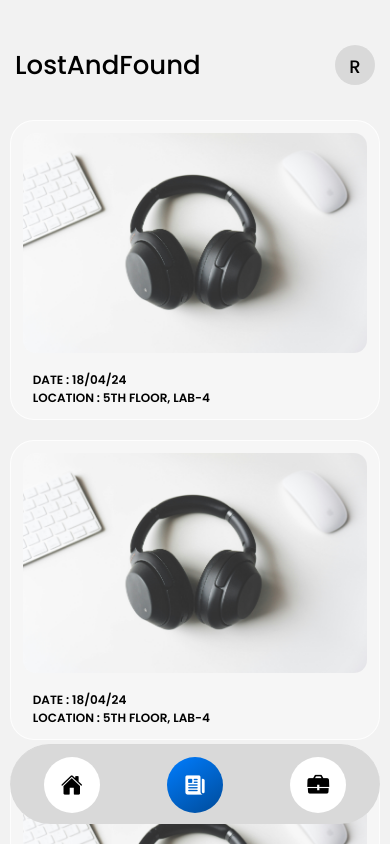
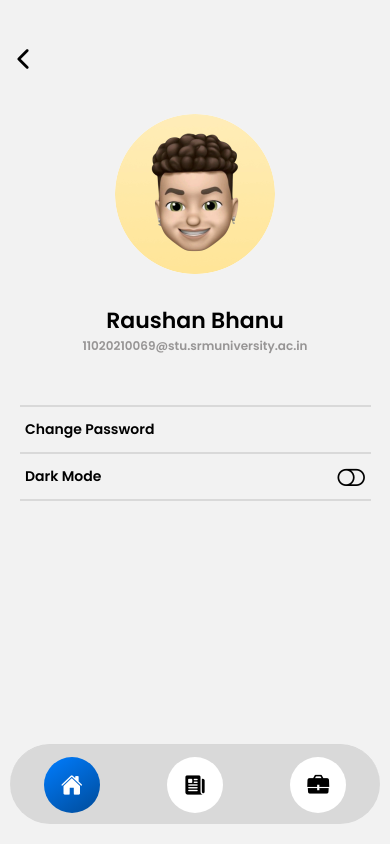
Before and after one commit to programmerftw/srmunite, a React Native app: screen /profile in a window 390 px wide. Built offline with nearby package versions, Linux system fonts and the light colour scheme.

Commit message:
fix:Profile Navigation from Home Screen;minor fixes

```diff
--- a/App.js
+++ b/App.js
@@ -5,11 +5,11 @@ import StackNavigator from './Apps/Navigator/StackNavigator';
 import BottomNavigator from './Apps/Navigator/BottomNavigator';
 import Profile from './Apps/Screens/Profile'
 import NewsExtended from './Apps/Screens/NewsExtended'
+
 export default function App() {
   return (
     // Login and Signup
     // <StackNavigator />
-    // <OTP/>
 
     // Other Screens (Home, News, etc)
     <BottomNavigator />
--- a/Apps/Components/Header.jsx
+++ b/Apps/Components/Header.jsx
@@ -1,30 +1,33 @@
-import { View, Text,StyleSheet } from 'react-native'
+import { View, Text, StyleSheet } from 'react-native'
 import React from 'react'
 import CustomFonts from './CustomFonts'
 import ProfileButton from './ProfileButton'
 
-export default function Header({headText,fontFamily,fontSize}) {
+export default function Header({ headText, fontFamily, fontSize,  routeName }) {
   const fontloaded = CustomFonts()
   if (!fontloaded) {
     return null;
   }
+  const shouldShowProfileButton = () => {
+    return routeName !== 'News' && routeName !== 'LostAndFound';
+  };
   return (
     <View>
       <View style={styles.head}>
-        <Text style={[styles.text,{fontFamily:fontFamily,fontSize:fontSize}]}>{headText}</Text>
-        <ProfileButton/>
+        <Text style={[styles.text, { fontFamily: fontFamily, fontSize: fontSize }]}>{headText}</Text>
+        {shouldShowProfileButton() && <ProfileButton />}
       </View>
     </View>
   )
 }
 
 const styles = StyleSheet.create({
-    head:{
+  head: {
     flexDirection: 'row',
     justifyContent: 'space-between',
     alignItems: 'center',
-      marginTop:45,
-      marginHorizontal:15,
-      marginBottom:35
+    marginTop: 50,
+    marginHorizontal: 15,
+    marginBottom: 35
   },
 })
--- a/Apps/Components/ProfileButton.jsx
+++ b/Apps/Components/ProfileButton.jsx
@@ -1,15 +1,21 @@
-import { View, Text, StyleSheet,TouchableOpacity } from 'react-native'
+import { View, Text, StyleSheet, TouchableOpacity } from 'react-native'
 import React from 'react'
 import Colors from '../Utils/Colors'
 import CustomFonts from './CustomFonts'
+import { useNavigation } from '@react-navigation/native';
 
 export default function ProfileButton({ initials }) {
+    const navigation = useNavigation();
+
+    const handleProfilePress = () => {
+        navigation.navigate('profile'); // Navigate to profile screen
+    };
     const fontloaded = CustomFonts();
     if (!fontloaded) {
         return null;
     }
     return (
-        <TouchableOpacity style={styles.container}>
+        <TouchableOpacity style={styles.container} onPress={handleProfilePress}>
             {/* <Text style={styles.text}>{initials}</Text> */}
             <Text style={styles.text}>R</Text>
         </TouchableOpacity>
@@ -25,7 +31,7 @@ const styles = StyleSheet.create({
         justifyContent: 'center',
     },
     text: {
-        marginTop:3,
+        marginTop: 3,
         textAlign: 'center',
         fontFamily: 'Poppins-Medium',
         fontSize: 18
--- a/Apps/Components/ProfilePhoto.jsx
+++ b/Apps/Components/ProfilePhoto.jsx
@@ -13,5 +13,6 @@ const styles = StyleSheet.create({
         marginVertical: 30,
         height: 160,
         width: 160,
+        borderRadius:100
     }
 })
--- a/Apps/Navigator/BottomNavigator.jsx
+++ b/Apps/Navigator/BottomNavigator.jsx
@@ -1,26 +1,47 @@
 import React from 'react';
 import { StyleSheet, View } from 'react-native';
 import Home from '../Screens/Home';
-import LostandFound from '../Screens/LostAndFound';
 import News from '../Screens/News';
+import LostAndFound from '../Screens/LostAndFound';
+import NewsExtended from '../Screens/NewsExtended';
 import Settings from '../Screens/Settings';
+import Colors from '../Utils/Colors';
+import Profile from '../Screens/Profile';
+import { Ionicons, Entypo } from '@expo/vector-icons';
+import { LinearGradient } from 'expo-linear-gradient'
 import { createBottomTabNavigator } from '@react-navigation/bottom-tabs';
 import { NavigationContainer } from '@react-navigation/native';
-import Colors from '../Utils/Colors';
-import { Ionicons, Entypo } from '@expo/vector-icons';
-import { LinearGradient } from 'expo-linear-gradient'
+import { createStackNavigator } from '@react-navigation/stack';
 
+
+const Stack = createStackNavigator();
 const Tab = createBottomTabNavigator();
 var iconSize = 22;
 const iconContainerSize = 56;
 
+const HomeStack = () => {
+    return (
+        <Stack.Navigator screenOptions={{ headerShown: false }}>
+            <Stack.Screen name="home" component={Home} />
+            <Stack.Screen name="profile" component={Profile} />
+        </Stack.Navigator>
+    );
+};
+const Newstack = () => {
+    return (
+        <Stack.Navigator screenOptions={{ headerShown: false }}>
+            <Stack.Screen name="news" component={News} />
+            <Stack.Screen name="newsextended" component={NewsExtended} />
+        </Stack.Navigator>
+    );
+};
 export default function BottomNavigator() {
 
     return (
         <NavigationContainer>
             {/* Home Screen */}
-            <Tab.Navigator screenOptions={screenOptions} initialRouteName='Home'>
-                <Tab.Screen name="home" component={Home} options={{
+            <Tab.Navigator screenOptions={screenOptions} initialRouteName='homestack'>
+                <Tab.Screen name="homestack" component={HomeStack} options={{
                     tabBarIcon: ({ focused }) =>
                         <View style={[styles.iconContainer, focused && styles.iconContainerFocused]}>
                             <LinearGradient
@@ -34,7 +55,7 @@ export default function BottomNavigator() {
                         </View>
                 }} />
                 {/* Lost and Found Screen */}
-                <Tab.Screen name="profile" component={LostandFound} options={{
+                <Tab.Screen name="lostandfound" component={LostAndFound} options={{
                     tabBarIcon: ({ focused }) =>
                         <View style={[styles.iconContainer, focused && styles.iconContainerFocused]}>
                             <LinearGradient
--- a/Apps/Navigator/StackNavigator.jsx
+++ b/Apps/Navigator/StackNavigator.jsx
@@ -1,21 +1,19 @@
 import React from 'react'
-import { StatusBar } from 'expo-status-bar';
-import { createStackNavigator } from '@react-navigation/stack';
 import Login from '../Screens/Login';
 import Signup from '../Screens/Signup';
 import OTP from '../Screens/OTP';
 import { NavigationContainer } from '@react-navigation/native';
+import { createStackNavigator } from '@react-navigation/stack';
 
 const Stack = createStackNavigator();
 
 export default function StackNavigator() {
   return (
     <NavigationContainer>
-      <StatusBar style='inverted'/>
-      <Stack.Navigator initialRouteName="login">
-        <Stack.Screen name="login" component={Login} options={{ headerShown: false }} />
-        <Stack.Screen name="signup" component={Signup} options={{ headerShown: false }} />
-        <Stack.Screen name="otp" component={OTP} options={{ headerShown: false }} />
+      <Stack.Navigator initialRouteName="login" screenOptions={{ headerShown: false }}>
+        <Stack.Screen name="login" component={Login} />
+        <Stack.Screen name="signup" component={Signup} />
+        <Stack.Screen name="otp" component={OTP} />
       </Stack.Navigator>
     </NavigationContainer>
   )
--- a/Apps/Screens/LostAndFound.jsx
+++ b/Apps/Screens/LostAndFound.jsx
@@ -6,7 +6,7 @@ import ItemsCard from '../Components/ItemsCard'
 export default function LostAndFound() {
   return (
     <ScrollView>
-      <Header headText={'LostAndFound'} fontFamily={'Poppins-Medium'} fontSize={26} />
+      <Header headText={'Lost And Found'} fontFamily={'Poppins-SemiBold'} fontSize={26} routeName={'LostAndFound'}/>
       <View style={styles.itemContainer}>
         <ItemsCard />
         <ItemsCard />
--- a/Apps/Screens/News.jsx
+++ b/Apps/Screens/News.jsx
@@ -12,7 +12,7 @@ export default function News() {
 
   return (
     <ScrollView>
-      <Header headText={'News'} fontFamily={'Poppins-Medium'} fontSize={26} />
+      <Header headText={'News'} fontFamily={'Poppins-SemiBold'} fontSize={26} routeName={'News'}/>
       <View style={styles.newsContainer}>
         {data.map(item => (
           <NewsCard key={item.id} height={245} news={item.news} tag={item.tag} marginBottom={20} />
--- a/Apps/Screens/Profile.jsx
+++ b/Apps/Screens/Profile.jsx
@@ -4,9 +4,11 @@ import { Ionicons, FontAwesome } from '@expo/vector-icons';
 import ProfilePhoto from '../Components/ProfilePhoto';
 import CustomFonts from '../Components/CustomFonts';
 import Colors from '../Utils/Colors';
+import { useNavigation } from '@react-navigation/native';
 
 export default function Profile({ name, email }) {
 
+    const navigation = useNavigation();
     const fontloaded = CustomFonts()
     const [darkModeEnabled, setDarkModeEnabled] = useState(false);
 
@@ -15,7 +17,7 @@ export default function Profile({ name, email }) {
     };
 
     const goBack = () => {
-        navigation.navigate(previousScreen);
+        navigation.goBack()
     };
 
     if (!fontloaded) {
```
Lines whose indentation alone changed are shown as unchanged.
